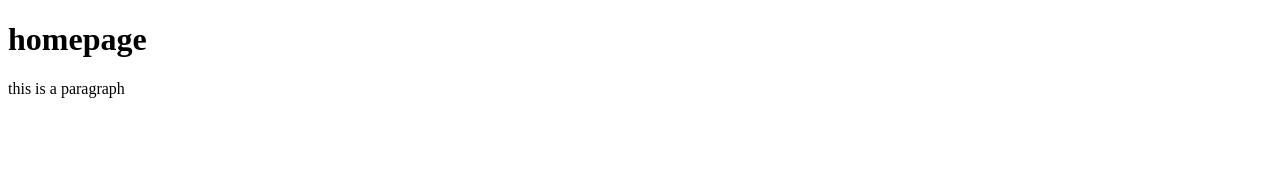
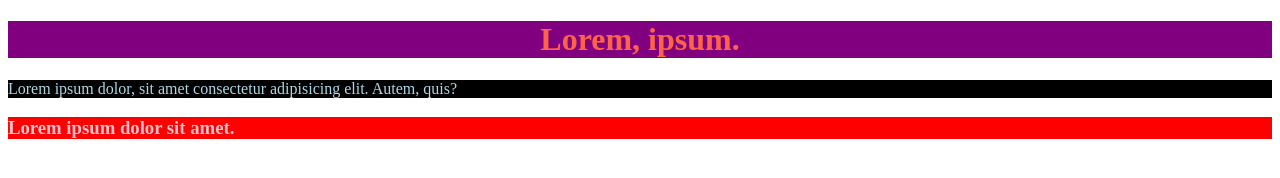
Before and after one commit to biigii/project1august2023, a plain HTML site: page index.html in a window 1280 px wide. Drawn offline with Linux system fonts and the light colour scheme.

Commit message:
internal stylings - css

```diff
--- a/index.html
+++ b/index.html
@@ -1,11 +1,34 @@
 <!DOCTYPE html>
 <html lang="en">
-  <head>
-    <meta charset="utf-8"/>
-    <title>project 1</title>
-  </head>
-  <body>
-    <h1>homepage</h1>
-    <p>this is a paragraph</p>
-  </body>
+
+<head>
+  <meta charset="UTF-8">
+  <title>Document</title>
+
+  <style>
+    h1 {
+      color: tomato;
+      background-color: purple;
+      text-align: center;
+    }
+
+    p {
+      color: lightblue;
+      background-color: black;
+    }
+
+    h3 {
+      color: pink;
+      background-color: red;
+    }
+  </style>
+
+</head>
+
+<body>
+  <h1>Lorem, ipsum.</h1>
+  <p>Lorem ipsum dolor, sit amet consectetur adipisicing elit. Autem, quis?</p>
+  <h3>Lorem ipsum dolor sit amet.</h3>
+</body>
+
 </html>
```
